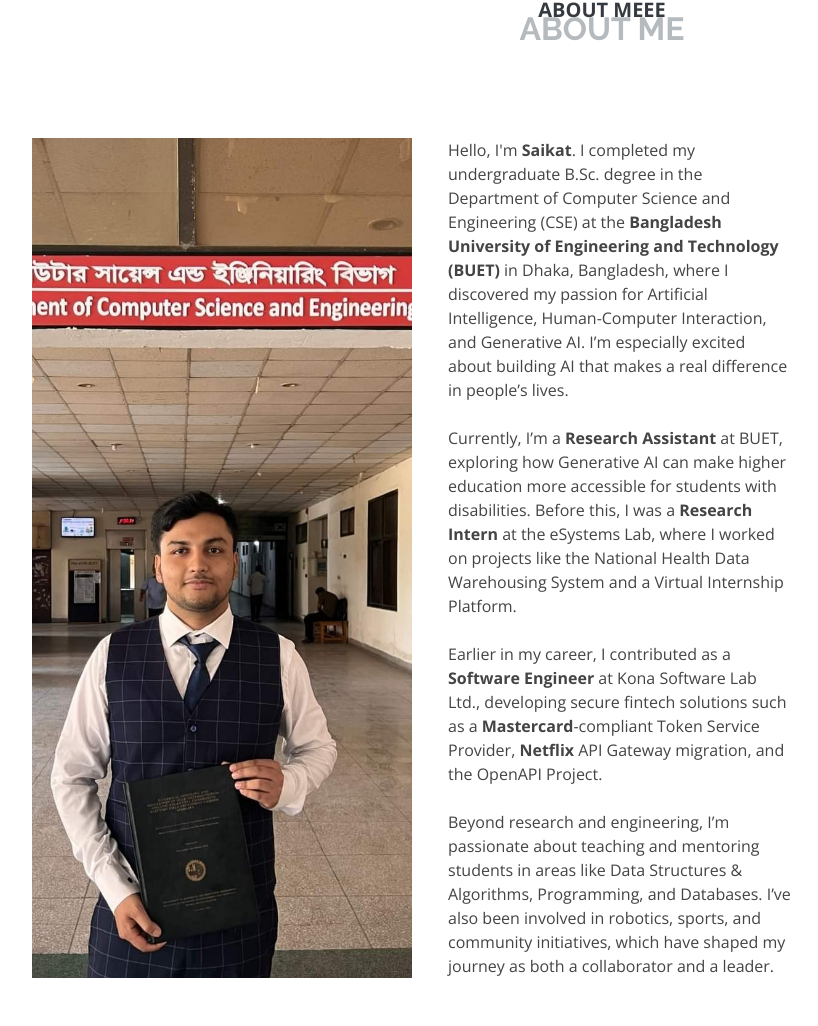
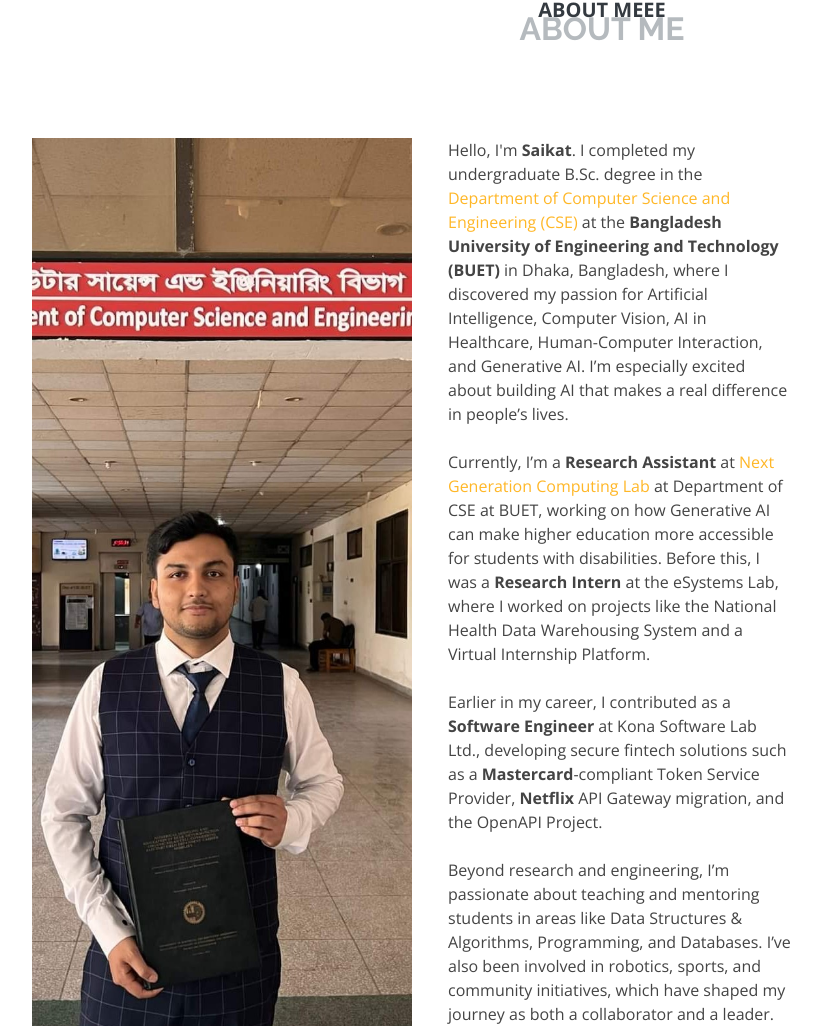
Before and after one commit to saikat212/saikat.github.io, a website: page index.html in a window 1280 px wide. Shown: the part 880-1906 px from the top of the page, without its empty margins (38-856 px from the left). Drawn offline with nearby package versions, Linux system fonts and the light colour scheme.

Commit message:
Update index.html

```diff
--- a/index.html
+++ b/index.html
@@ -102,8 +102,8 @@
                 <!-- Paragraph Column -->
                 <div class="col-lg-6">
                <p>
-                Hello, I'm <b> Saikat</b>. I completed my undergraduate B.Sc. degree in the Department of Computer Science and Engineering (CSE) at the <b>Bangladesh University of Engineering and Technology (BUET)</b> in Dhaka, Bangladesh, where I discovered my passion for Artificial Intelligence, Human-Computer Interaction, and Generative AI. I’m especially excited about building AI that makes a real difference in people’s lives.<br/><br/>
-Currently, I’m a <b>Research Assistant</b> at BUET, exploring how Generative AI can make higher education more accessible for students with disabilities. Before this, I was a <b>Research Intern</b> at the eSystems Lab, where I worked on projects like the National Health Data Warehousing System and a Virtual Internship Platform.<br/><br/>
+                Hello, I'm <b> Saikat</b>. I completed my undergraduate B.Sc. degree in the <a href "https://cse.buet.ac.bd/">Department of Computer Science and Engineering (CSE)</a> at the <b>Bangladesh University of Engineering and Technology (BUET)</b> in Dhaka, Bangladesh, where I discovered my passion for Artificial Intelligence, Computer Vision, AI in Healthcare, Human-Computer Interaction, and Generative AI. I’m especially excited about building AI that makes a real difference in people’s lives.<br/><br/>
+Currently, I’m a <b>Research Assistant</b> at <a href="">Next Generation Computing Lab</a> at Department of CSE at BUET, working on how Generative AI can make higher education more accessible for students with disabilities. Before this, I was a <b>Research Intern</b> at the eSystems Lab, where I worked on projects like the National Health Data Warehousing System and a Virtual Internship Platform.<br/><br/>
 
 Earlier in my career, I contributed as a <b>Software Engineer</b> at Kona Software Lab Ltd., developing secure fintech solutions such as a <b>Mastercard</b>-compliant Token Service Provider, <b>Netflix</b> API Gateway migration, and the OpenAPI Project.<br/><br/>
 
```
